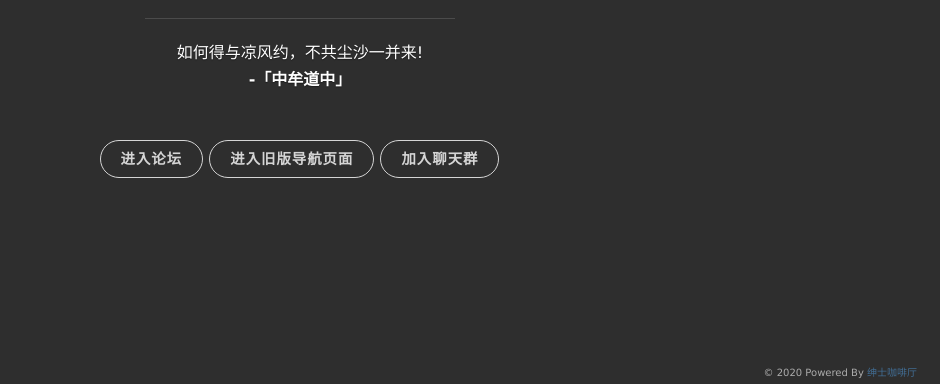
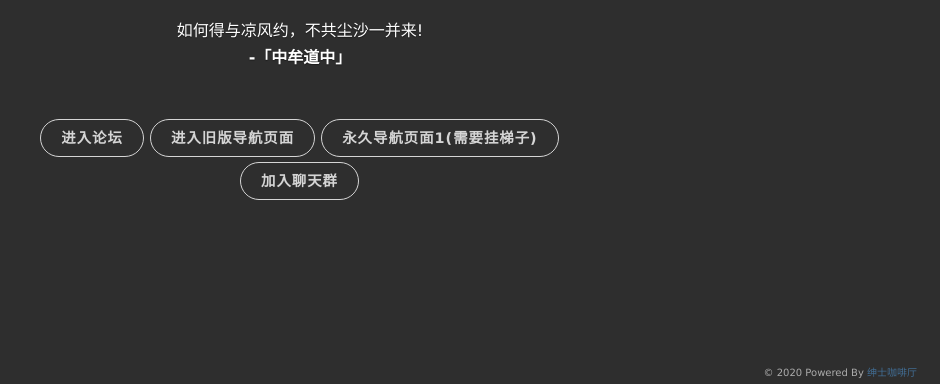
Before and after one commit to sskft/sskft.github.io, a plain HTML site: page index.html in a window 1280 px wide. Shown: the part 416-800 px from the top of the page, without its empty margins (340-1280 px from the left). Drawn offline with Linux system fonts and the light colour scheme; no server answers.

Commit message:
Update index.html

```diff
--- a/index.html
+++ b/index.html
@@ -61,6 +61,9 @@
                                     <li class="navigation__item">
                                         <a href="old.html" class="blog-button">&#x8FDB;&#x5165;&#x65E7;&#x7248;&#x5BFC;&#x822A;&#x9875;&#x9762;</a>
                                     </li>
+					<li class="navigation__item">
+                                        <a href="https://meidocafe.xyz/" class="blog-button">&#x6C38;&#x4E45;&#x5BFC;&#x822A;&#x9875;&#x9762;1(&#x9700;&#x8981;&#x6302;&#x68AF;&#x5B50;)</a>
+                                    </li>
                                     <li class="navigation__item">
                                         <a href="qqgroup.html" class="blog-button">&#x52A0;&#x5165;&#x804A;&#x5929;&#x7FA4;</a>
                                     </li>
```
